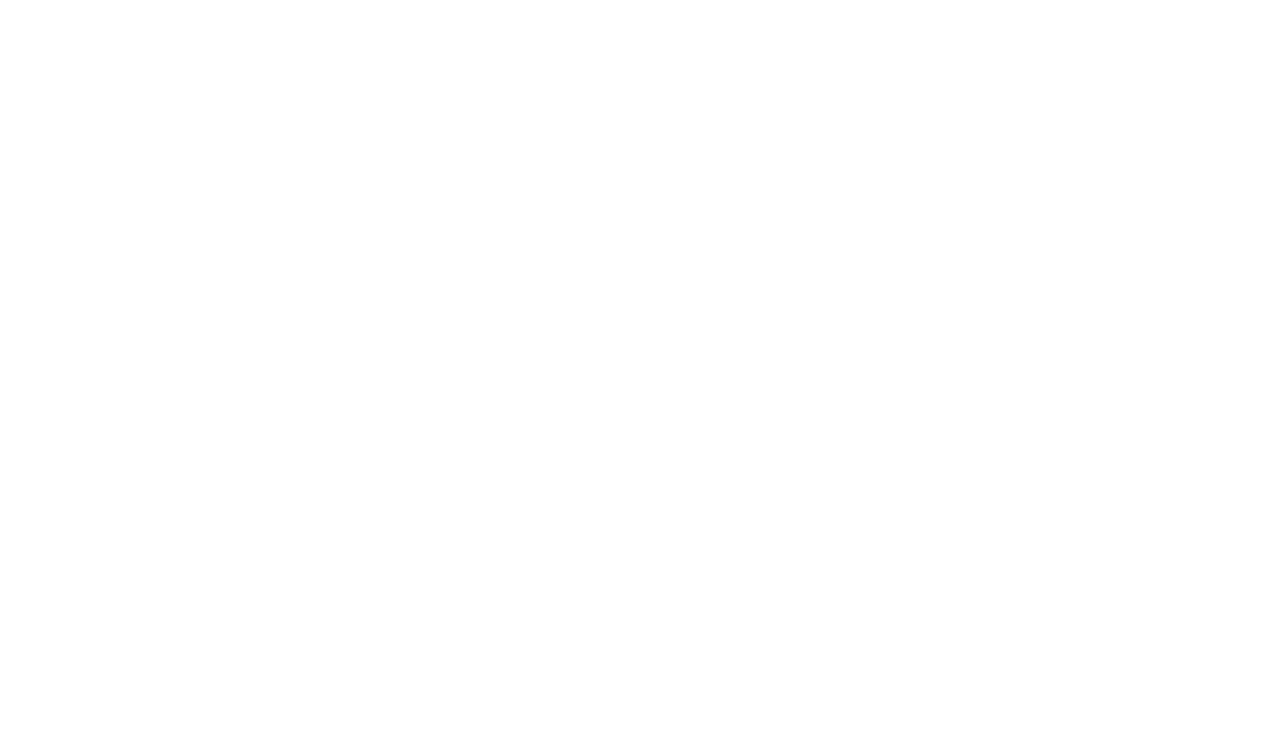
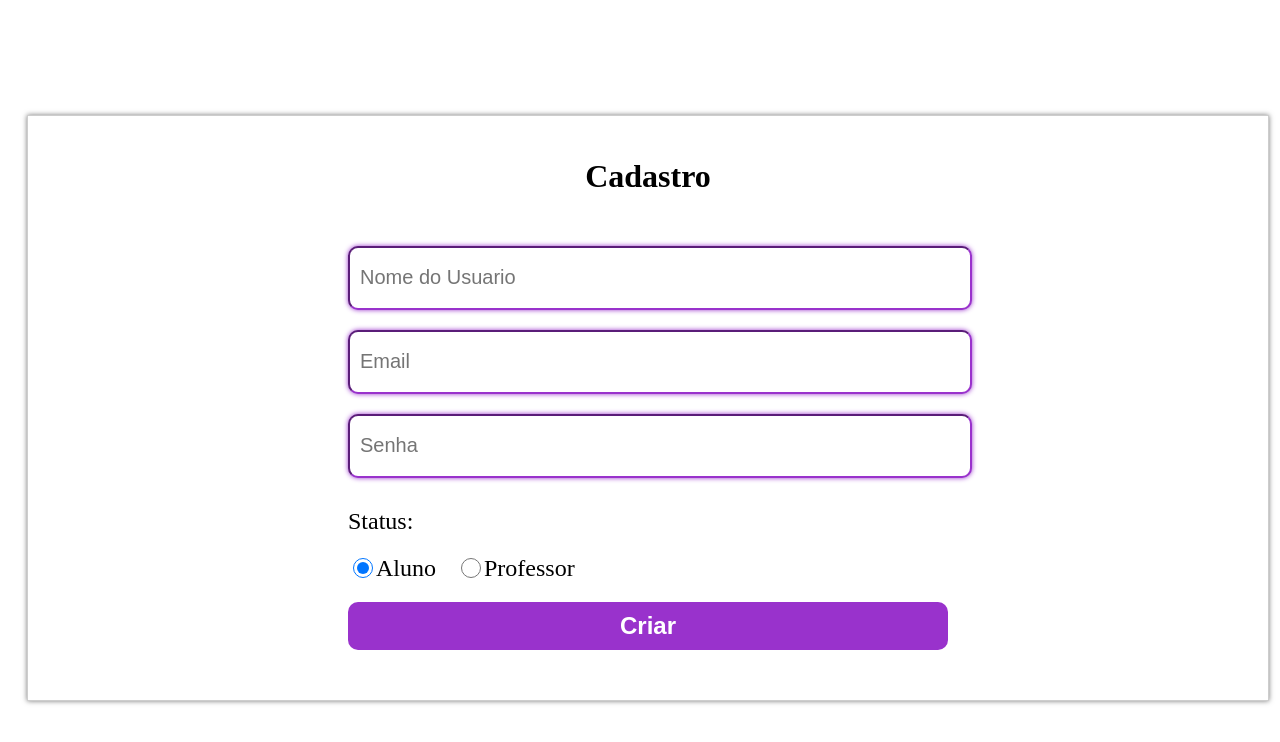
Before and after one commit to Brenda-Almeida/Projeto-Eng-Soft-II-Frontend, a React (Create React App) app: page /registerUser in a window 1280 px wide. Shown: the top 742 px of the page. Built offline with nearby package versions, Linux system fonts and the light colour scheme.

Commit message:
Criação da pagina de cadastro e alteraçao no css do index

```diff
--- a/src/components/Input/styles.css
+++ b/src/components/Input/styles.css
@@ -19,6 +19,40 @@
   border-color: #fff;
 }
 
+input[type=password] {
+  width: 100%;
+  height: 40px;
+  border-radius: 10px;
+  padding: 10px;
+  margin: 10px 0;
+  box-shadow: 0 0 5px #9932CC;
+  border-color: #9932CC;
+}
+
+input[type=password]:focus {
+  border-radius: 10px;
+  box-shadow: 0 0 8px #6c01a1;
+  outline: 0;
+  border-color: #fff;
+}
+
+input[type=email] {
+  width: 100%;
+  height: 40px;
+  border-radius: 10px;
+  padding: 10px;
+  margin: 10px 0;
+  box-shadow: 0 0 5px #9932CC;
+  border-color: #9932CC;
+}
+
+input[type=email]:focus {
+  border-radius: 10px;
+  box-shadow: 0 0 8px #6c01a1;
+  outline: 0;
+  border-color: #fff;
+}
+
 input[type=radio] {
   width: 20px;
   height: 20px;
--- /dev/null
+++ b/src/pages/RegisterUser/index.tsx
@@ -0,0 +1,33 @@
+import Input from "../../components/Input"
+import Button from "../../components/Button"
+
+import './user.css';
+
+function RegisterUser() {
+  return (
+    <div className="content">
+      <div className="content-form">
+        <h1 className="title">Cadastro</h1>
+        <div className="form">
+          <form action="" >
+            <div className="input-text">
+              <Input type="text" name="name" placeholder="Nome do Usuario" />
+              <Input type="email" name="email" placeholder="Email" />
+              <Input type="password" name="senha" placeholder="Senha" />
+            </div>
+            <label htmlFor="">Status: </label>
+            <div className="input-radio">
+              <Input type="radio" name="status" value="1" checked />
+              <label className="option-radio" htmlFor="">Aluno</label>
+              <Input type="radio" name="status" value="0"  />
+              <label htmlFor="">Professor</label>
+            </div>
+            <Button>Criar</Button>
+          </form>
+        </div>
+      </div>
+    </div>
+  );
+}
+
+export default RegisterUser;
--- /dev/null
+++ b/src/pages/RegisterUser/user.css
@@ -0,0 +1,42 @@
+.content {
+    width: 100vw;
+    height: 100vh;
+    display: flex;
+
+    justify-content: center;
+    align-items: center;
+  }
+
+  .content-form {
+    width: 100%;
+    max-width: 1200px;
+
+    display: flex;
+    flex-direction: column;
+    align-items: center;
+    justify-content: center;
+
+    border: 1px solid rgba(155, 155, 155, 0.50);
+    box-shadow: 0 0 5px rgb(121, 121, 121);
+    padding: 20px 20px 30px 20px;
+
+  }
+
+  .form {
+    font-size: 24px;
+    width: 50%;
+  }
+
+  .input-text {
+    margin: 20px 0;
+  }
+
+  .input-radio {
+    display: flex;
+    flex-direction: row;
+    margin-top: 20px;
+  }
+
+  .input-radio .option-radio {
+    margin-right: 20px;
+  }
--- a/src/routes.tsx
+++ b/src/routes.tsx
@@ -2,6 +2,7 @@
 
 import RegisterSubject from './pages/RegisterSubject';
 import CreateTopic from './pages/CreateTopic';
+import RegisterUser from './pages/RegisterUser';
 
 
 function Routes() {
@@ -10,6 +11,7 @@
       <Route path='/' exact component={RegisterSubject} />
       <Route path='/registerSubject' component={RegisterSubject} />
       <Route path='/createTopic' component={CreateTopic} />
+      <Route path='/registerUser' component={RegisterUser} />
     </BrowserRouter>
   );
 }
```
